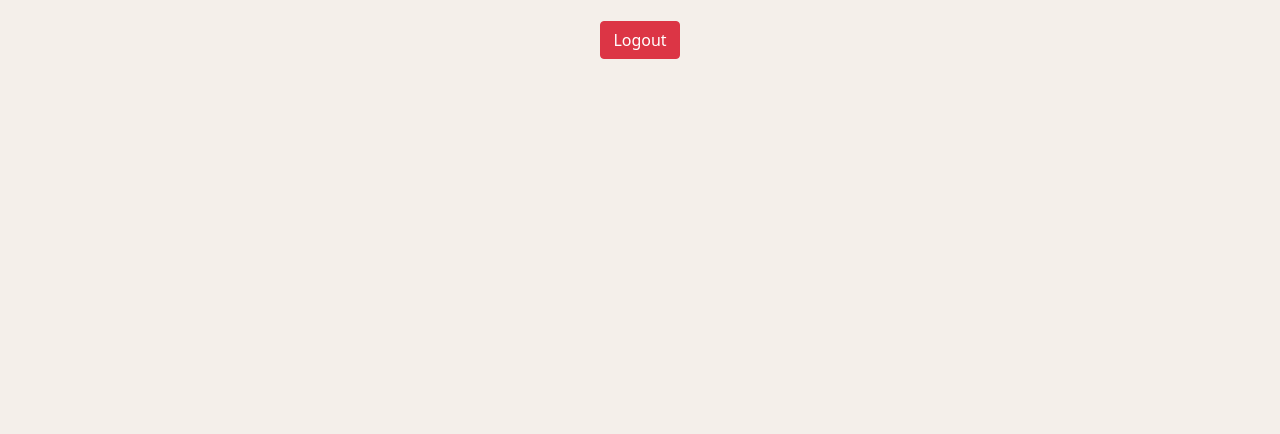
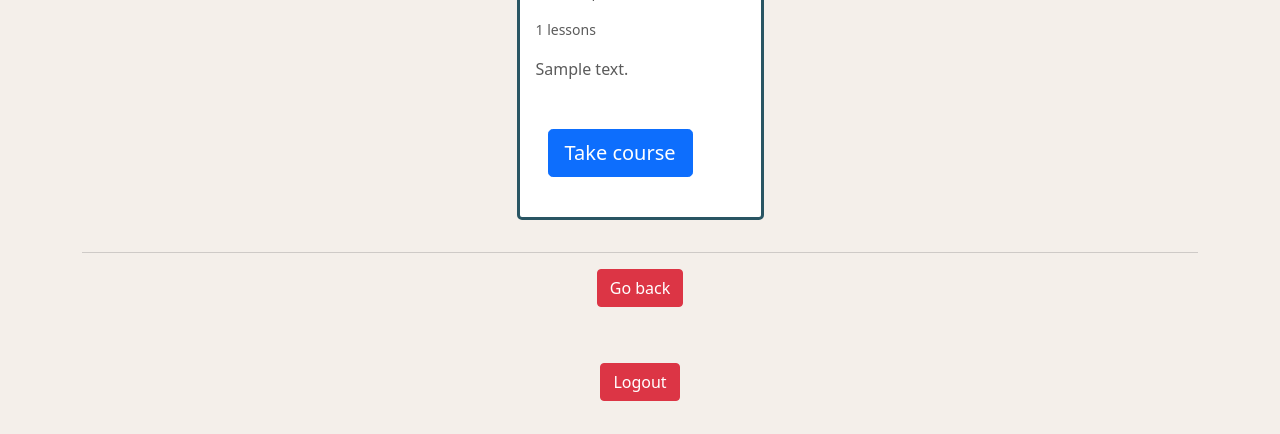
Before and after one commit to Licceeee/learning-material-django, a Django app: template project/templates/course/course-list.html in a window 1280 px wide. Shown: the part 676-1110 px from the top of the page. Before the commit the page ends 735 px from the top, so only its background shows below. Run offline with Django 3.2, Linux system fonts and the light colour scheme; the template is opened without the code that fills it: most values are stand-ins (such as "Sample title", 1, 10 or a date in 2020); some libraries are stand-ins or nearby versions.

Commit message:
update course list template

```diff
--- a/project/templates/course/course-list.html
+++ b/project/templates/course/course-list.html
@@ -3,9 +3,14 @@
 
 {% block content %}
 
-<div class="p-4">
+<div class="p-3">
     <h4 class="capitalize">{{ title }}</h4>
+    <p class="category-title-description">
+        {{ description }}
+    </p>
+    {% include "course/_partials/arrow-down.html" %}
 </div>
+
 
 
 <div class="center-content">
@@ -46,22 +51,20 @@
 
                 <div class="container center-content py-4">
                     <div>
-                        <a href="{% url 'course-detail' course.id %}" class="button-primary">
+                        <a href="{% url 'course-detail' course.id %}" class="btn btn-primary btn-lg">
                             Take course
                         </a>
                     </div>
 
                 </div>
             </div>
-
-
         </div>
     </div>
     {% endfor %}
 
 </div>
-
-
+<hr>
+{% include "course/_partials/btn-back.html" %}
 {% include "course/_partials/admin_or_logout.html" %}
 
 {% endblock %}
```
